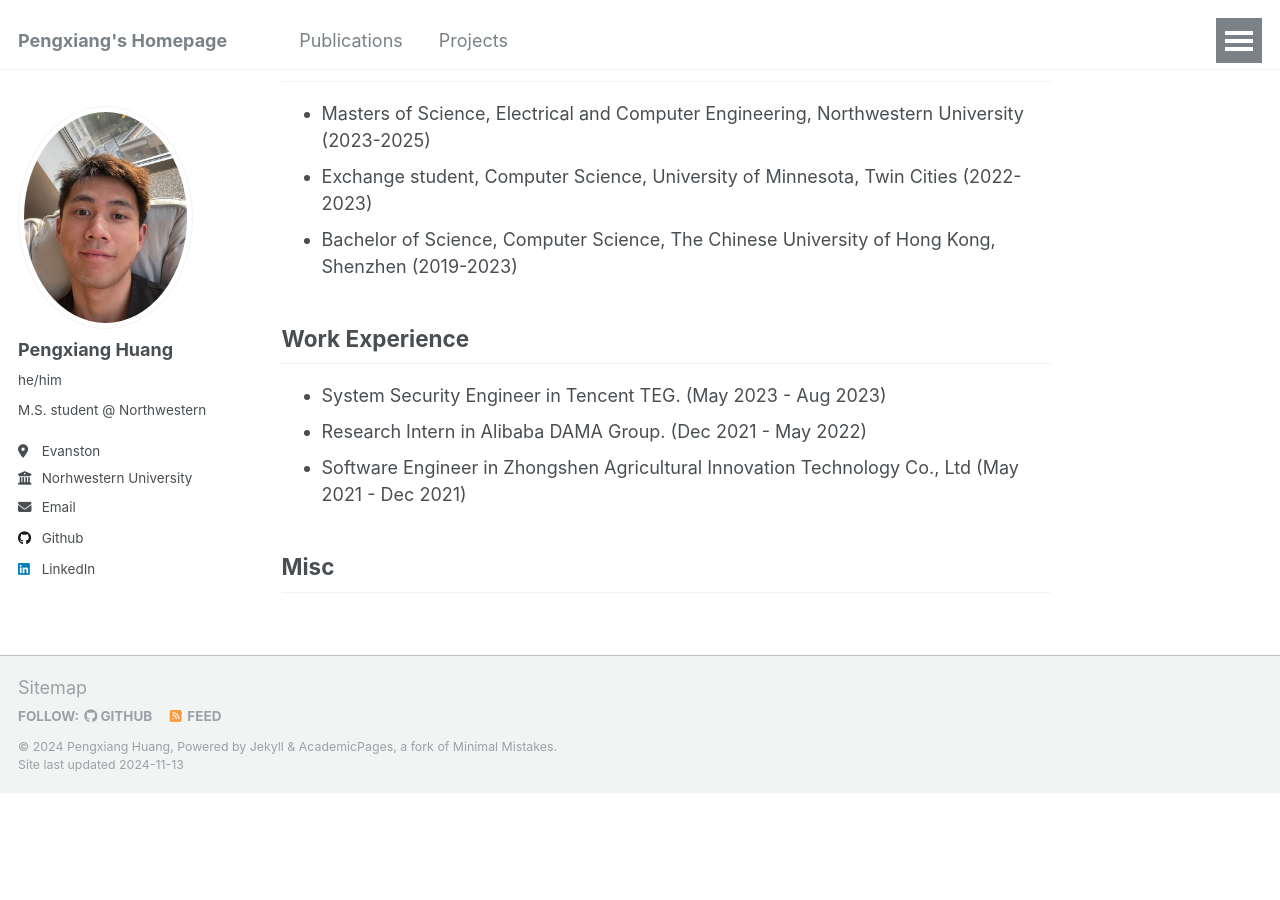
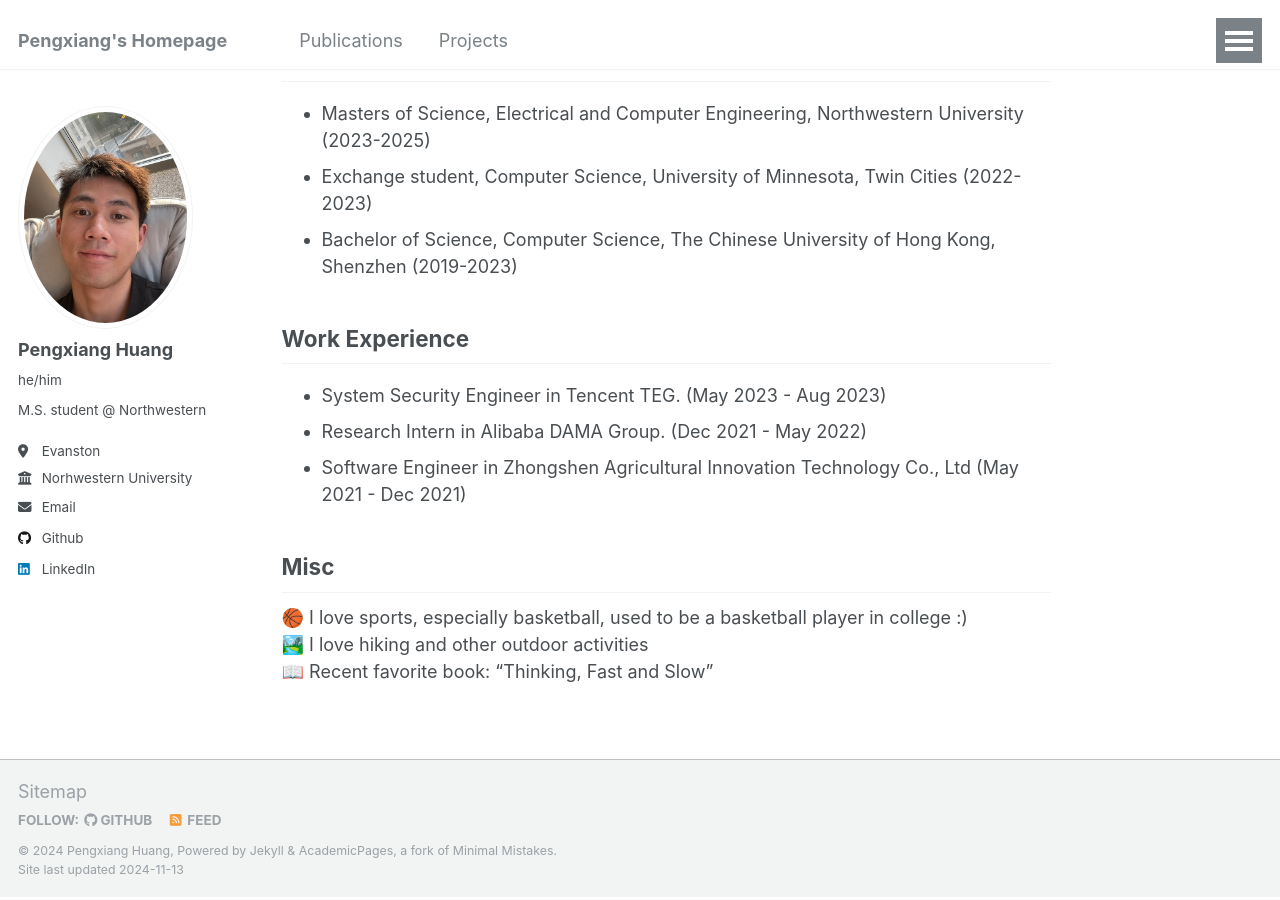
Before and after one commit to Pengxiang-Huang/Pengxiang-Huang.github.io, a Jekyll site: the page built from _pages/about.md, in a window 1280 px wide and 900 px high, scrolled down 665 px. Built offline with Jekyll 4.4.1, drawn with Linux system fonts in a browser that asks for light colours; before the commit the page ends 1461 px from its top, so only the background shows below that.

```diff
--- a/_pages/about.md
+++ b/_pages/about.md
@@ -42,3 +42,6 @@
 
 Misc
 -------
+🏀 I love sports, especially basketball, used to be a basketball player in college :) \\
+🏞️ I love hiking and other outdoor activities \\
+📖 Recent favorite book: "Thinking, Fast and Slow"
```
